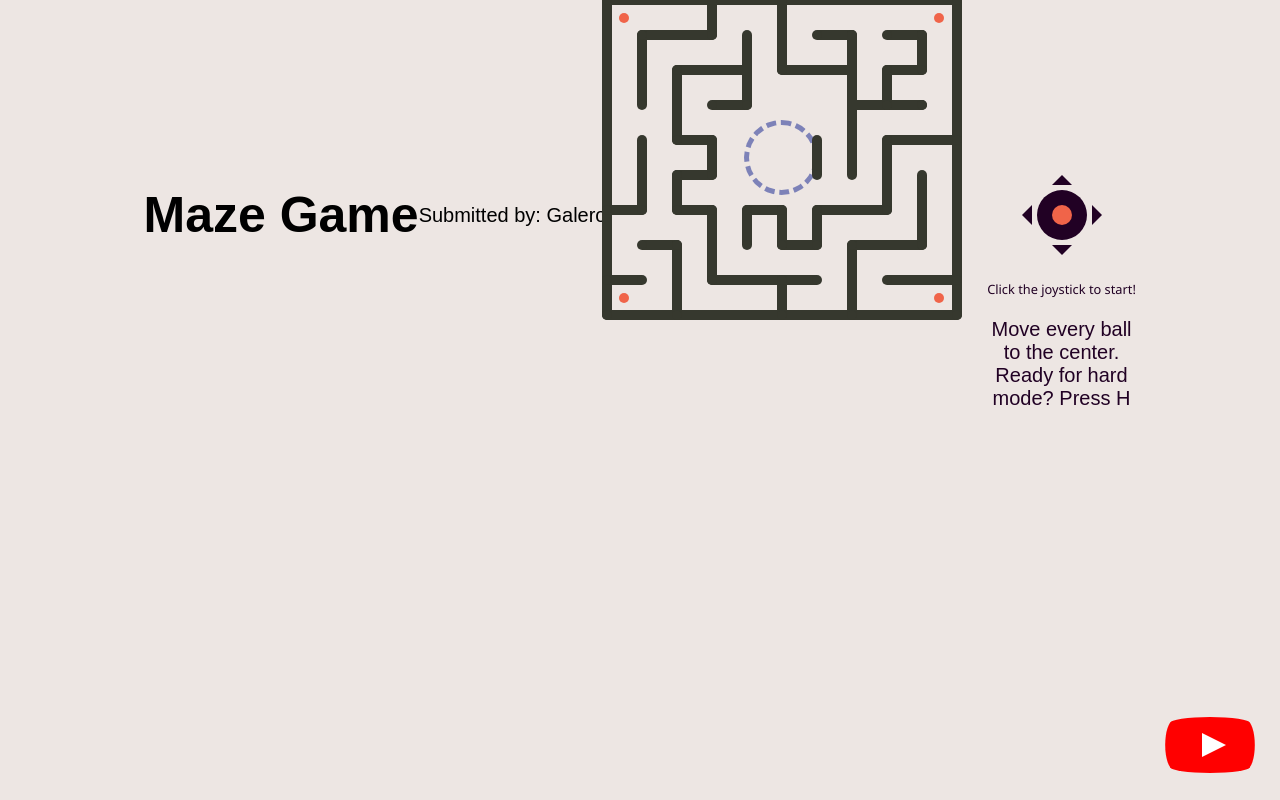
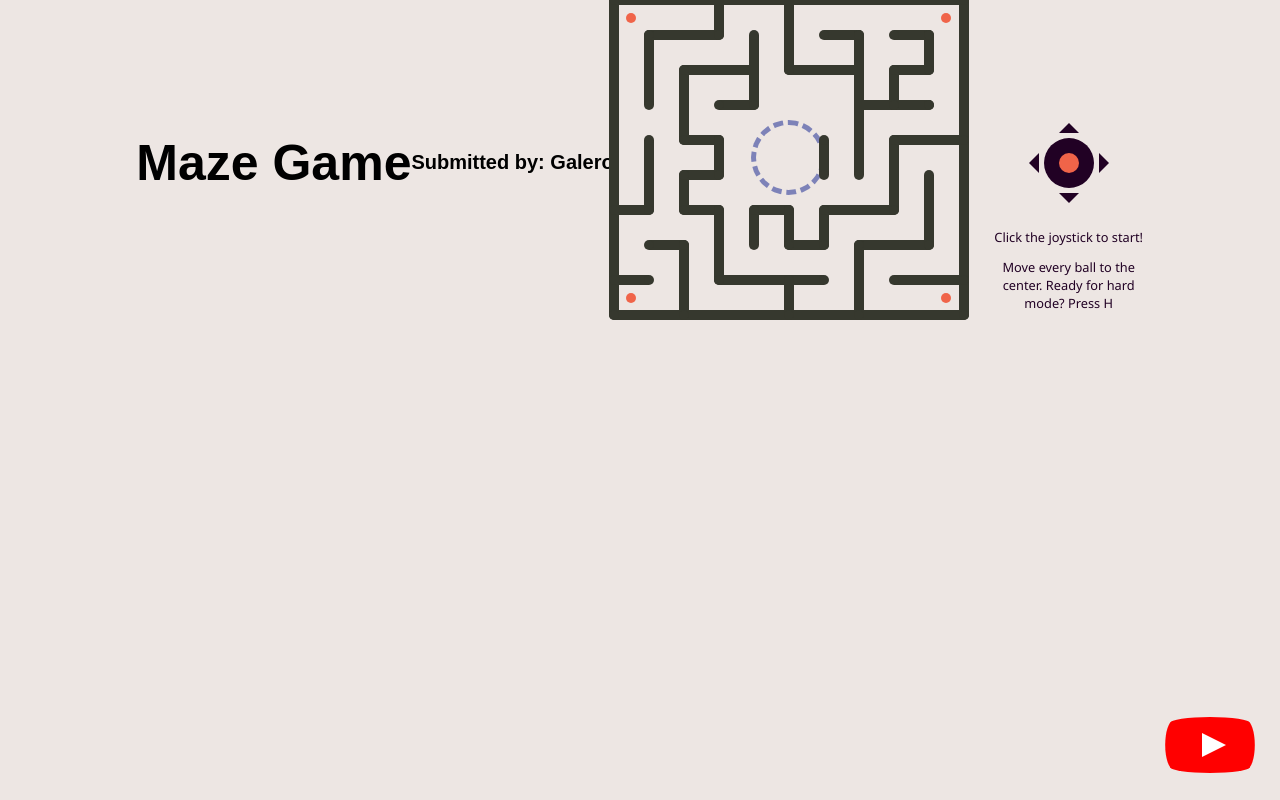
Before and after one commit to AngelaKaye/ITST304_LabAct, a plain HTML site: page index.html in a window 1280 px wide. Drawn offline with Linux system fonts and the light colour scheme.

Commit message:
............

```diff
--- a/css/style.css
+++ b/css/style.css
@@ -23,12 +23,12 @@ body {
 	font-family: Arial, Helvetica, sans-serif;
   }
 
-  p{
+  h6{
 	font-size: 20px;
 	font-family: Arial, Helvetica, sans-serif;
   }
 
-  h1, p{
+  h1, h6{
 	text-align: center;
   }
 
--- a/index.html
+++ b/index.html
@@ -19,7 +19,8 @@
   <div class="container">
     <div id="center">
       <h1> Maze Game </h1>
-      <p> Submitted by: Galero </p>
+      <h6> Submitted by: Galero </h6>
+      <br>
       <div id="game">
         <div id="maze">
           <div id="end"></div>
```
